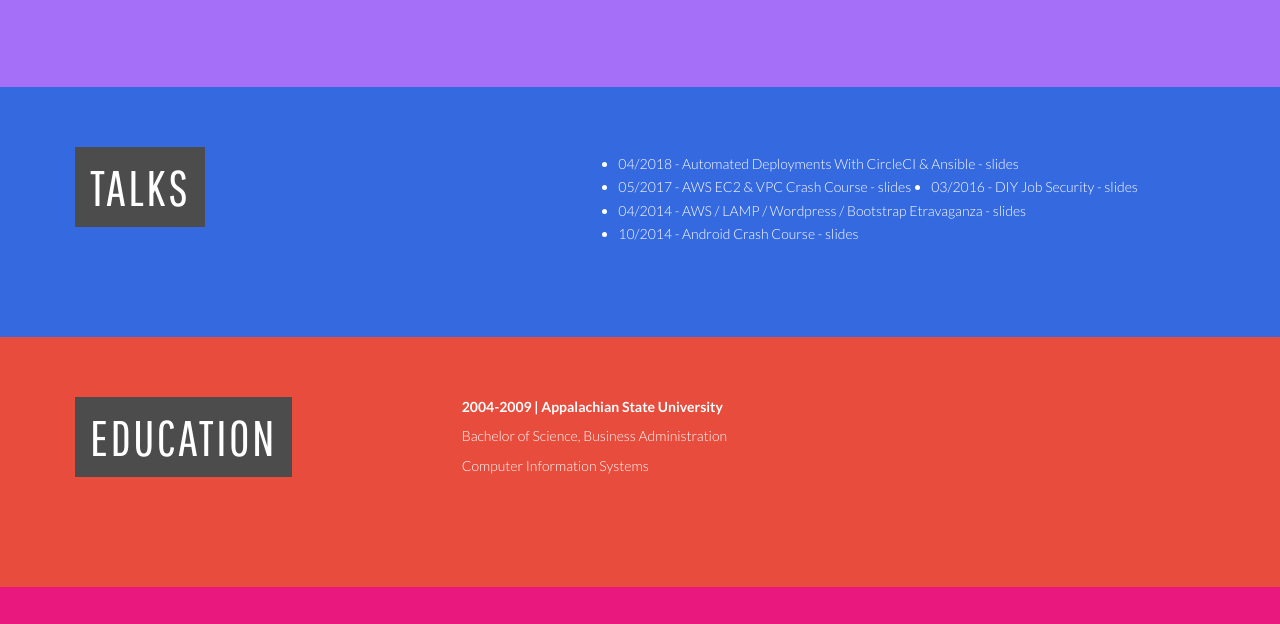
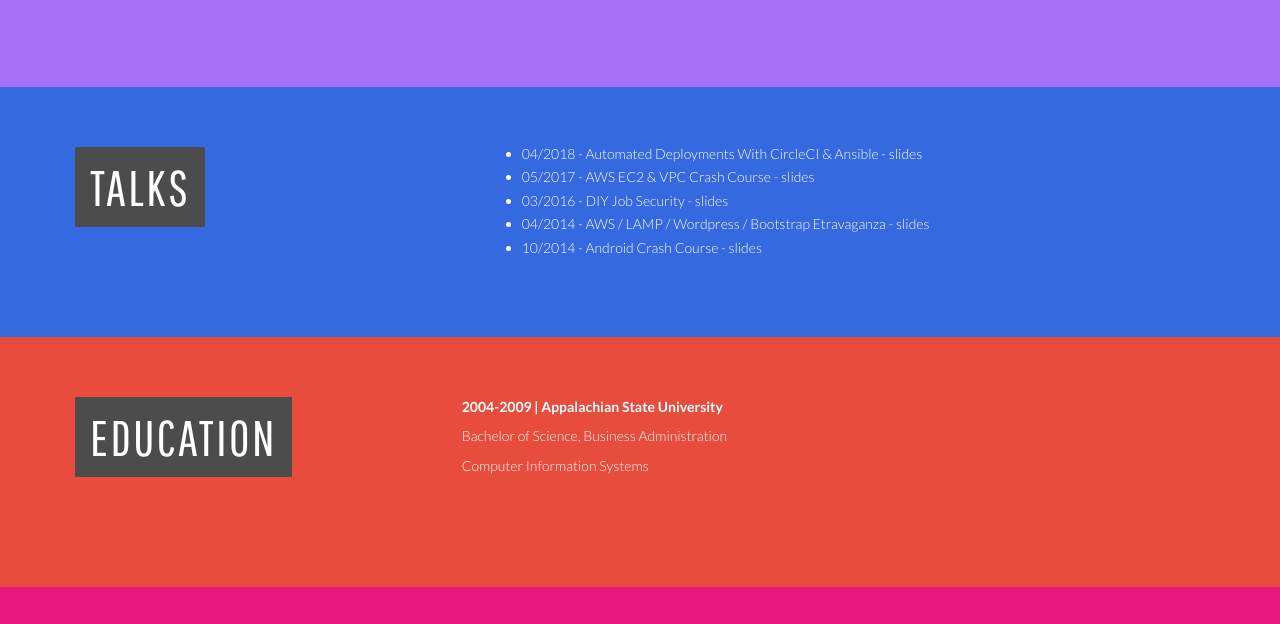
Before and after one commit to shortstack/whitneychampion.com, a plain HTML site: page index.html in a window 1280 px wide. Shown: the part 10905-11529 px from the top of the page. Drawn offline with Linux system fonts and the light colour scheme.

Commit message:
alignment

```diff
--- a/index.html
+++ b/index.html
@@ -840,8 +840,8 @@
           <div class="container talks">
             <div class="row">
 
-                <div class="lead col-md-5"><h2 class="featurette-heading">Talks</h2></div>
-                <div class="lead col-md-7">
+                <div class="lead col-md-4"><h2 class="featurette-heading">Talks</h2></div>
+                <div class="lead col-md-8">
                     <ul>
                         <li>04/2018 - Automated Deployments With CircleCI & Ansible - <a href="talks/automated_deployments.pdf" target="_blank">slides</a></li>
                         <li>05/2017 - AWS EC2 & VPC Crash Course - <a href="talks/aws_ec2_vpc_crash_course.pdf" target="_blank">slides</a></li>
--- a/style.css
+++ b/style.css
@@ -325,7 +325,7 @@ header .name {
     margin-top:30px;
 }
 
-.skills li, .experience li, .certifications li {
+.skills li, .experience li, .certifications li, .talks li {
 	clear: left;
 }
 
```
